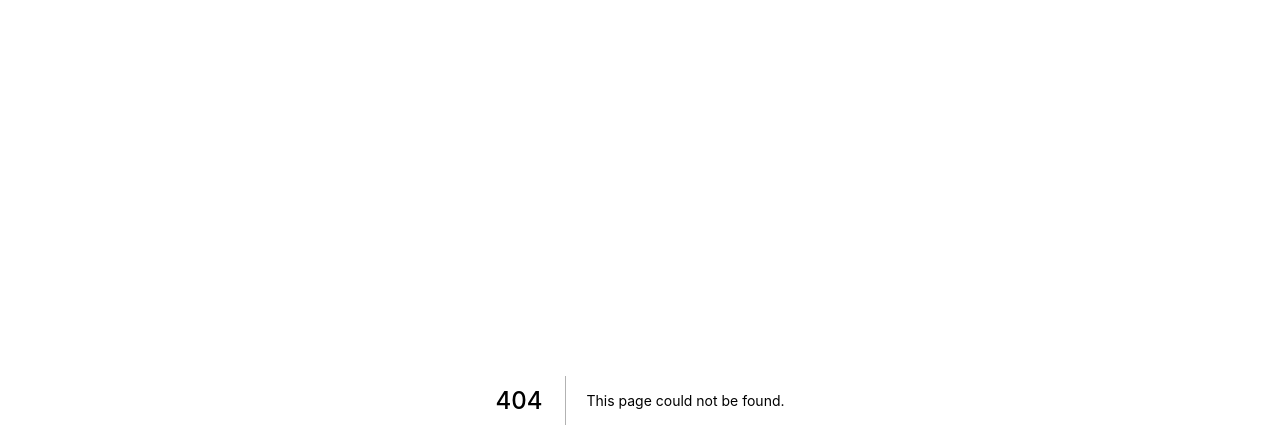
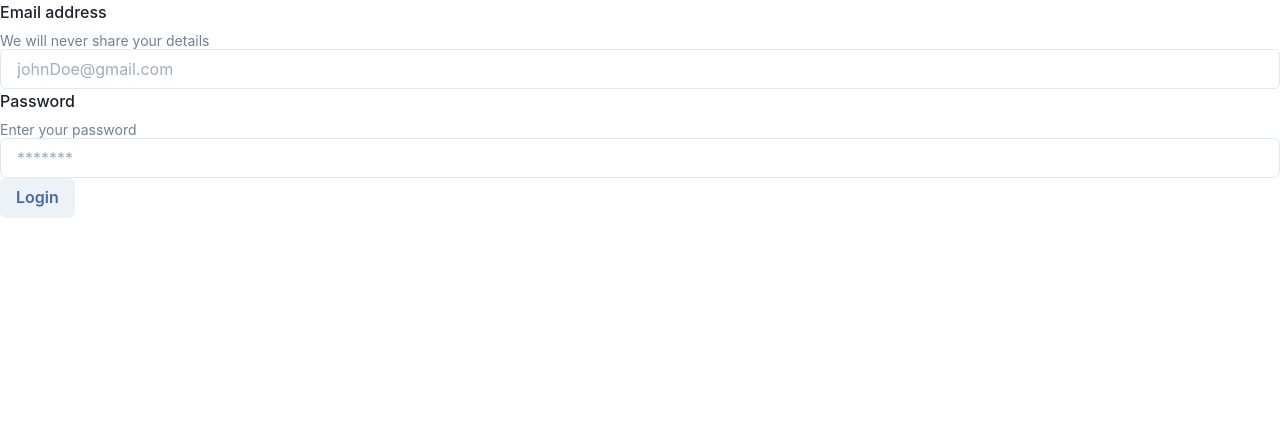
Before and after one commit to patchinator/foodie, a Next.js app: page /auth/log-in in a window 1280 px wide. Before the commit this address had no page. Shown: the top 448 px of the page. Built offline with nearby package versions, Linux system fonts and the light colour scheme.

Commit message:
created authentication page. Created auth form component

```diff
--- /dev/null
+++ b/components/authForm.js
@@ -0,0 +1,31 @@
+import {
+  FormControl,
+  FormLabel,
+  Input,
+  FormHelperText,
+  Button,
+  Box,
+} from "@chakra-ui/react";
+
+const AuthForm = () => {
+  return (
+    <form>
+      <FormControl>
+        <FormLabel>Email address</FormLabel>
+        <FormHelperText>We will never share your details</FormHelperText>
+        <Input type="email" placeholder="johnDoe@gmail.com"></Input>
+      </FormControl>
+
+      <FormControl>
+        <FormLabel>Password</FormLabel>
+        <FormHelperText>Enter your password</FormHelperText>
+        <Input type="password" placeholder="*******"></Input>
+      </FormControl>
+      <Box>
+        <Button color="facebook.400">Login</Button>
+      </Box>
+    </form>
+  );
+};
+
+export default AuthForm;
--- a/pages/_app.js
+++ b/pages/_app.js
@@ -1,5 +1,11 @@
+import { ChakraProvider } from "@chakra-ui/react";
+
 function MyApp({ Component, pageProps }) {
-  return <Component {...pageProps} />
+  return (
+    <ChakraProvider>
+      <Component {...pageProps} />
+    </ChakraProvider>
+  );
 }
 
-export default MyApp
+export default MyApp;
--- /dev/null
+++ b/pages/auth/log-in.js
@@ -0,0 +1,7 @@
+import AuthForm from "../../components/authForm";
+
+const Login = () => {
+  return <AuthForm />
+};
+
+export default Login;
```
